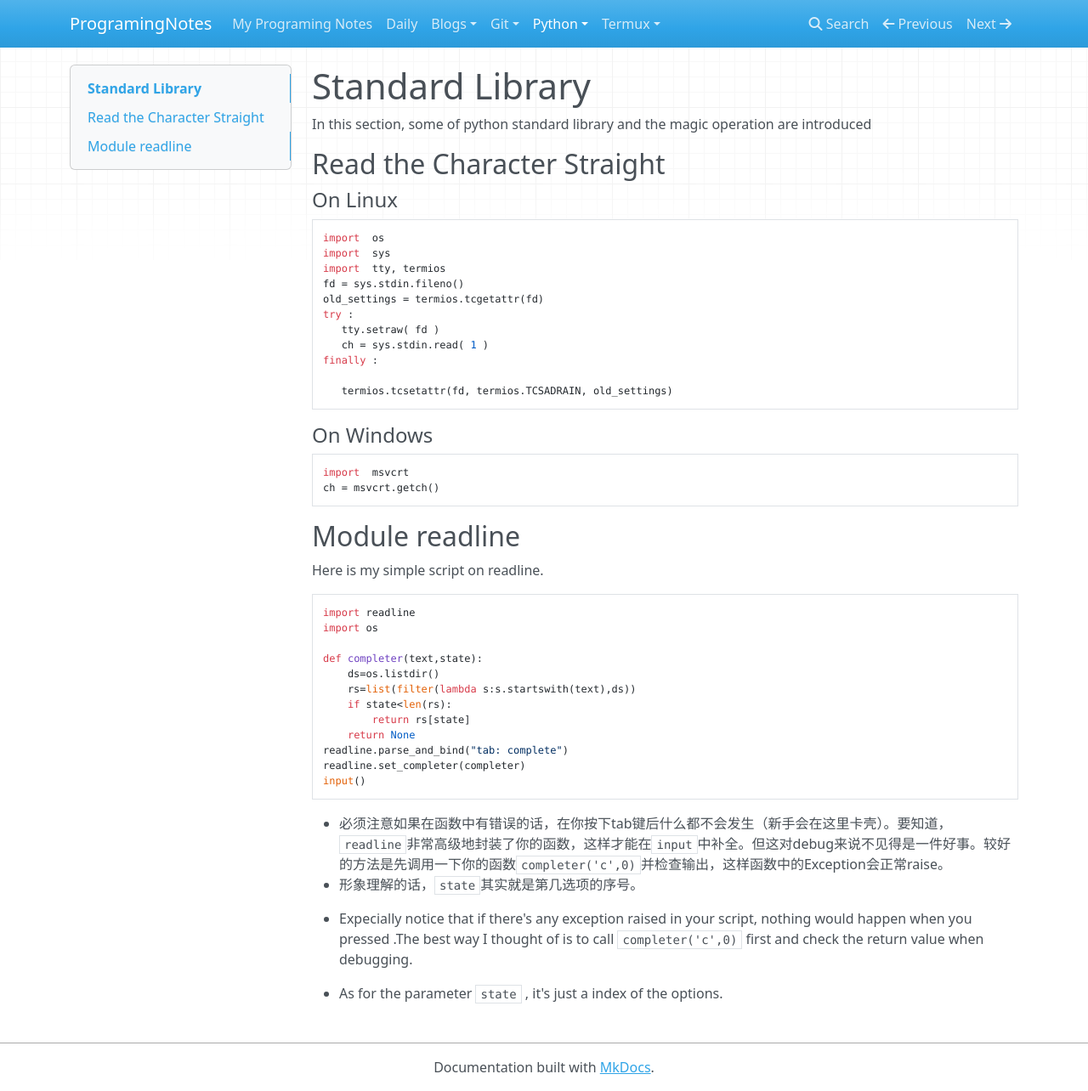
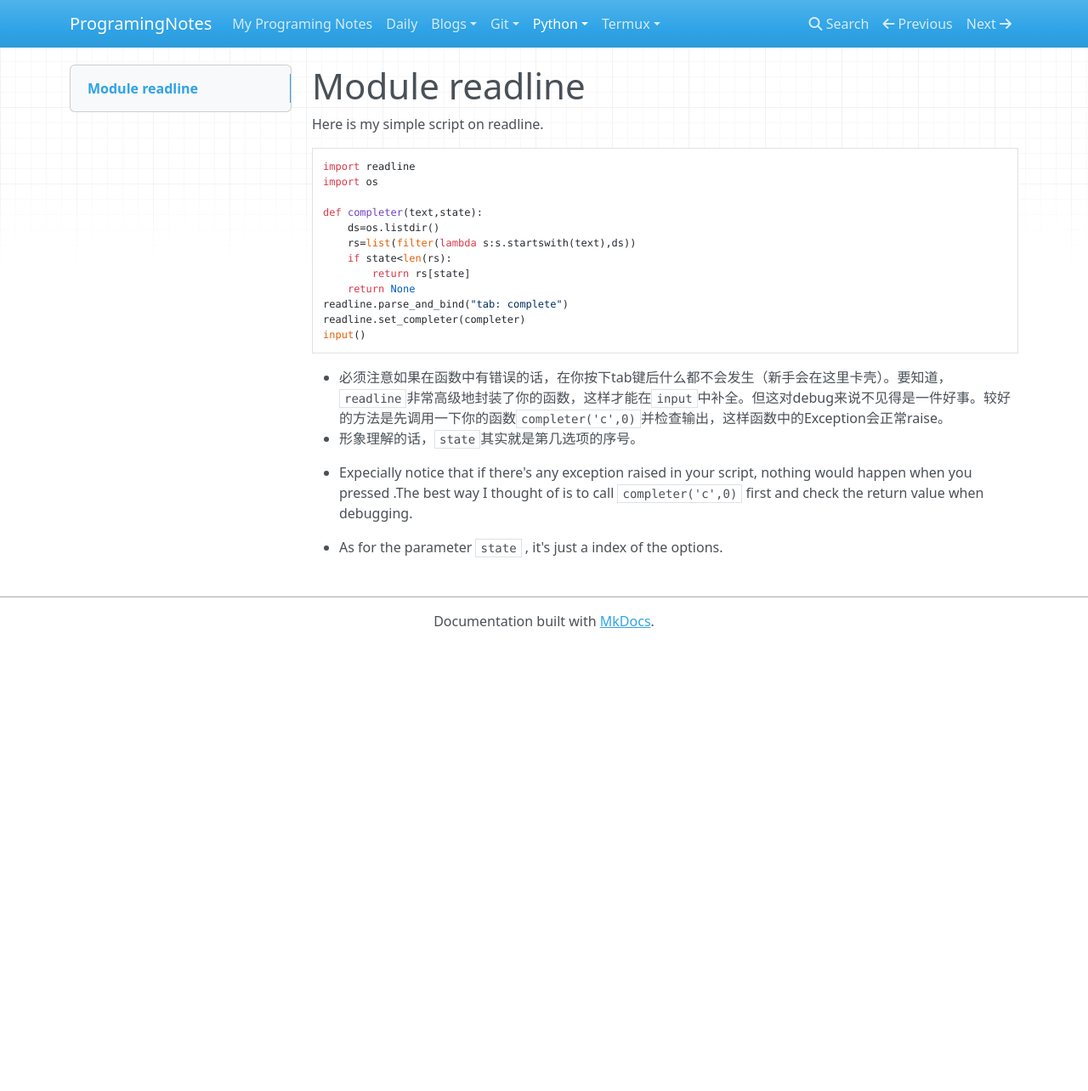
Before and after one commit to AllanChain/ProgramingNotes, an MkDocs documentation site: the page built from docs/python/readline.md, in a window 1280 px wide and 1284 px high. Shown: the whole window at 85% size. Built offline with MkDocs 1.6.1, drawn with Linux system fonts in a browser that asks for light colours; nearby versions of some CDN libraries.

Commit message:
split library.md to two

````diff
--- a/docs/python/library.md
+++ b/docs/python/readline.md
@@ -1,28 +1,4 @@
-# Standard Library
-In this section, some of python standard library and the magic operation are introduced
-
-## Read the Character Straight
-#### On Linux
-```python
-import  os
-import  sys
-import  tty, termios
-fd = sys.stdin.fileno()
-old_settings = termios.tcgetattr(fd)
-try :
-   tty.setraw( fd )
-   ch = sys.stdin.read( 1 )
-finally :
-
-   termios.tcsetattr(fd, termios.TCSADRAIN, old_settings)
-```
-#### On Windows
-```python
-import  msvcrt
-ch = msvcrt.getch()
-```
-
-## Module readline
+# Module readline
 Here is my simple script on readline.
 
 ```python
````
Also changed, not shown: docs/python/readchr.md (added, +20 -0 lines).
